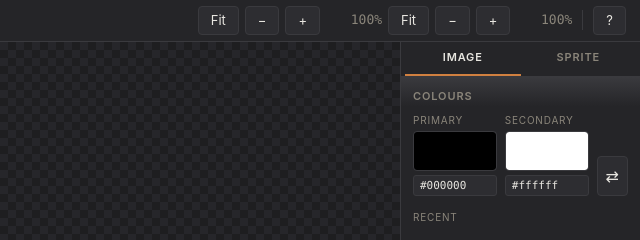
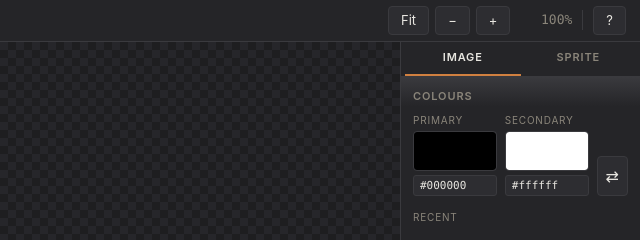
Before and after one commit to jacobEwing/sprite, a plain HTML site: page editor/index.html in a window 1280 px wide. Shown: the top 240 px of the page, 640-1280 px from the left. Drawn offline with Linux system fonts and the light colour scheme.

Commit message:
Removed accidental duplication of elements

```diff
--- a/editor/index.html
+++ b/editor/index.html
@@ -37,10 +37,6 @@
 
 		<span class="toolbar-spacer"></span>
 
-		<button id="btnFit" title="Fit sheet to view">Fit</button>
-		<button id="btnZoomOut" title="Zoom out">−</button>
-		<button id="btnZoomIn"  title="Zoom in">+</button>
-		<span id="zoomLabel" class="readout">100%</span>
 		<button id="btnFit" title="Fit sheet to view">Fit</button>
 		<button id="btnZoomOut" title="Zoom out">−</button>
 		<button id="btnZoomIn"  title="Zoom in">+</button>
```
